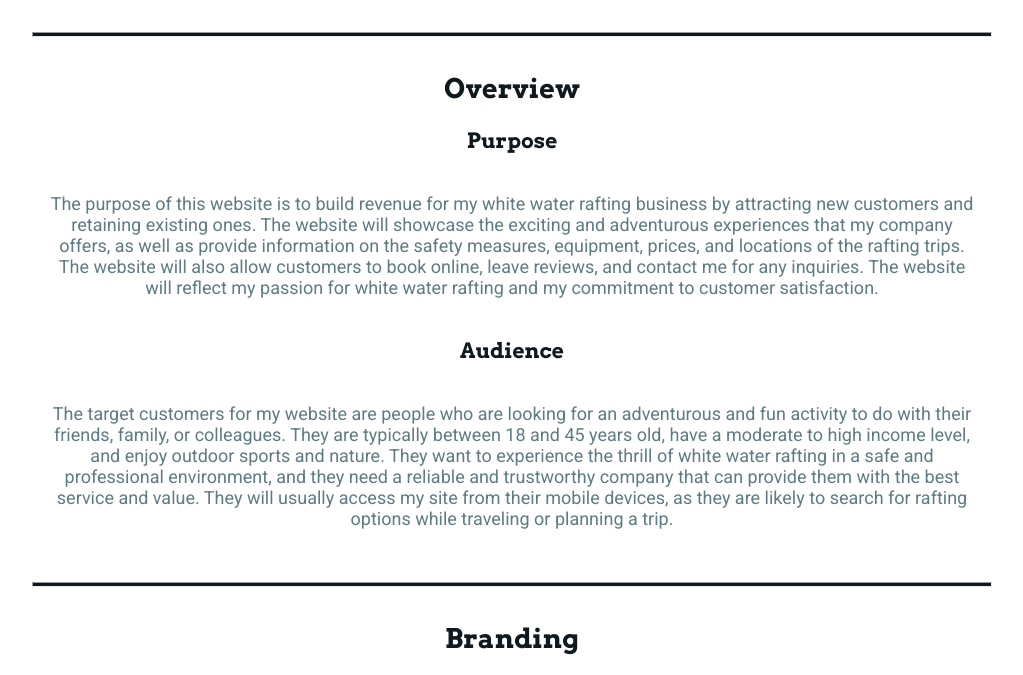
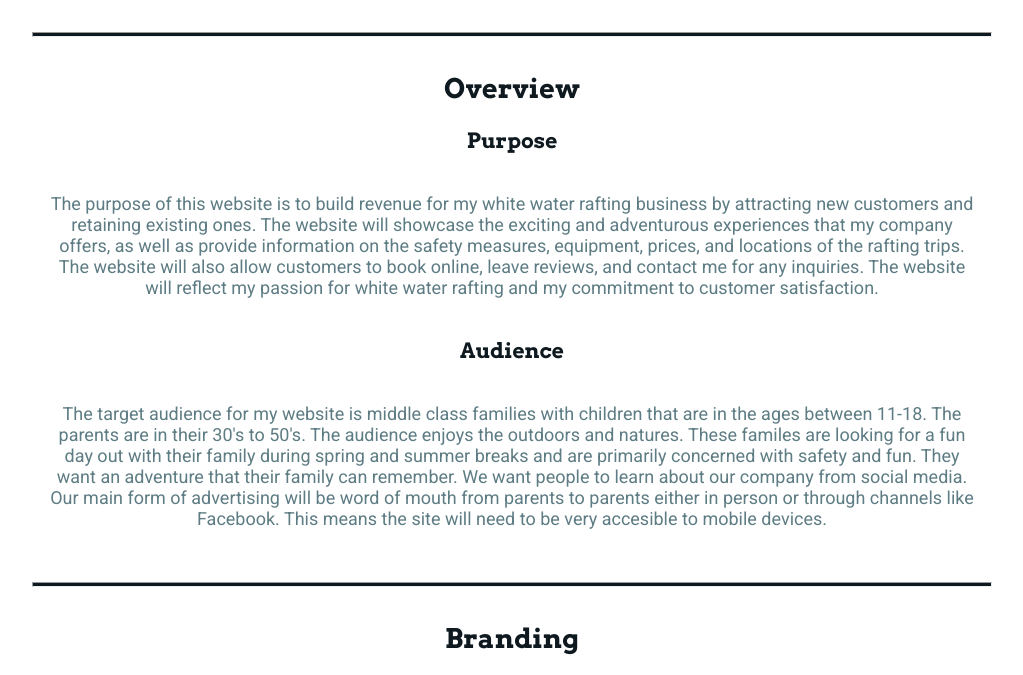
Before and after one commit to JaromPD/wdd_130, a plain HTML site: page wwr/site-plan-rafting.html in a window 1280 px wide. Shown: the part 317-992 px from the top of the page, without its empty margins (128-1151 px from the left). Drawn offline with Linux system fonts and the light colour scheme; a web font is replaced by a local one.

Commit message:
Updated audience section.

```diff
--- a/wwr/site-plan-rafting.html
+++ b/wwr/site-plan-rafting.html
@@ -33,17 +33,16 @@
 
     <h3>Audience</h3>
     <p>
-        The target customers for my website are people who are
-        looking for an adventurous and fun activity to do with their
-        friends, family, or colleagues. They are typically between 18
-        and 45 years old, have a moderate to high income level, and
-        enjoy outdoor sports and nature. They want to experience
-        the thrill of white water rafting in a safe and professional
-        environment, and they need a reliable and trustworthy
-        company that can provide them with the best service and
-        value. They will usually access my site from their mobile
-        devices, as they are likely to search for rafting options while
-        traveling or planning a trip.
+        The target audience for my website is middle class families
+        with children that are in the ages between 11-18. The parents are
+        in their 30's to 50's. The audience enjoys the outdoors and natures.
+        These familes are looking for a fun day out with their family during
+        spring and summer breaks and are primarily concerned with safety and
+        fun. They want an adventure that their family can remember. We want
+        people to learn about our company from social media. Our main form
+        of advertising will be word of mouth from parents to parents either
+        in person or through channels like Facebook. This means the site will
+        need to be very accesible to mobile devices.
     </p>
 
     <hr />
```
